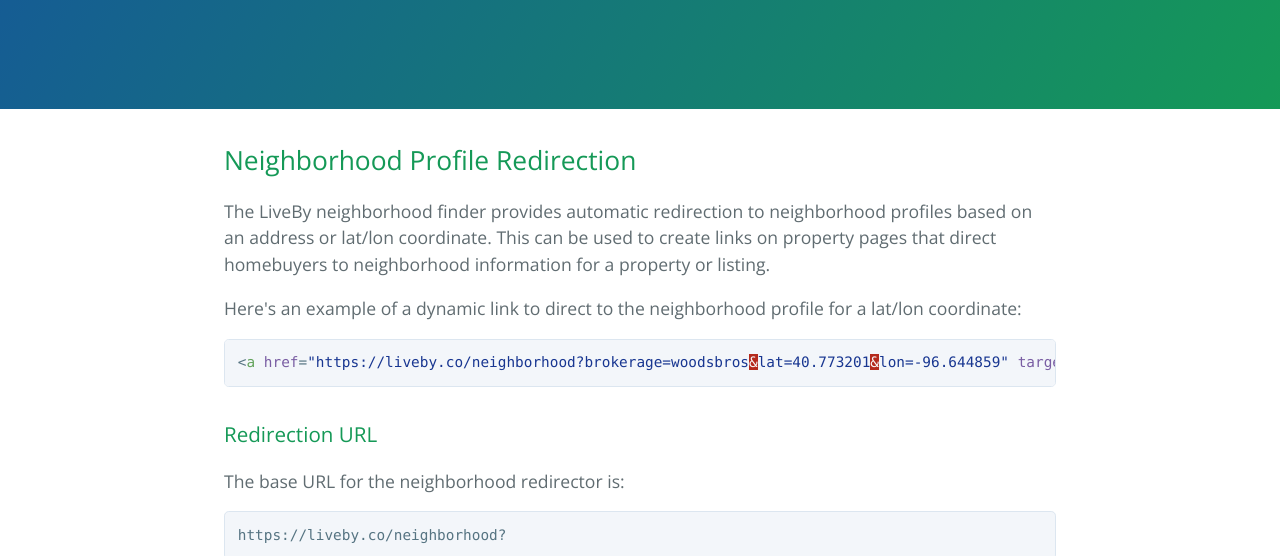
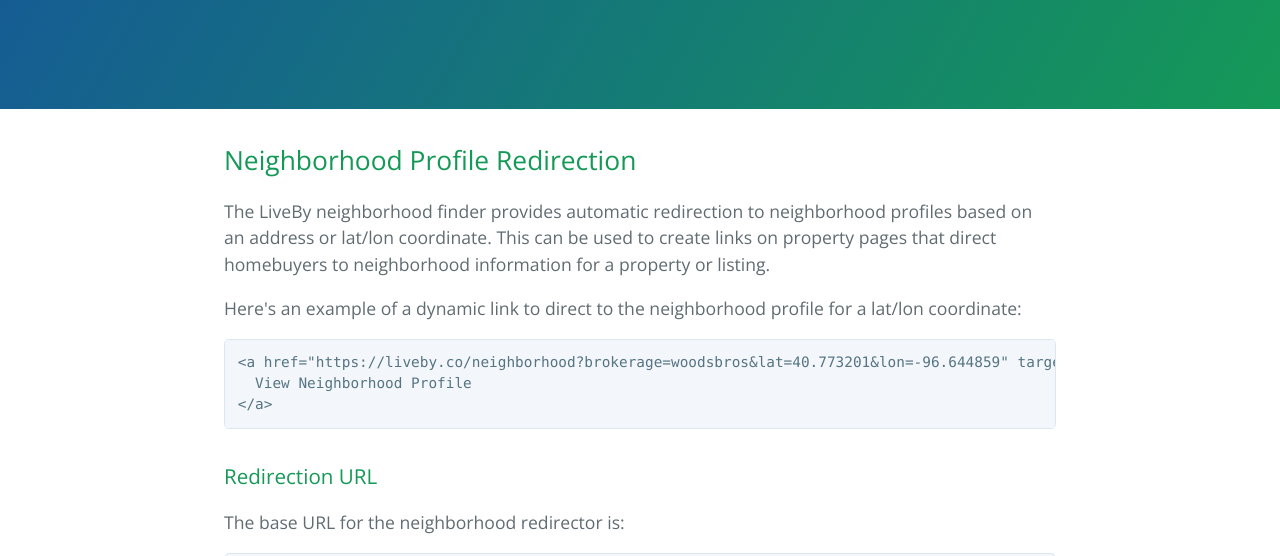
Before and after one commit to LiveBy/liveby.github.io, a plain HTML site: page index.html in a window 1280 px wide. Shown: the part 208-764 px from the top of the page. Drawn offline with nearby package versions, Linux system fonts and the light colour scheme.

```diff
--- a/index.html
+++ b/index.html
@@ -23,7 +23,10 @@
 
 <p>Here's an example of a dynamic link to direct to the neighborhood profile for a lat/lon coordinate:</p>
 
-<div class="highlight highlight-text-html-basic"><pre>&lt;<span class="pl-ent">a</span> <span class="pl-e">href</span>=<span class="pl-s"><span class="pl-pds">"</span>https://liveby.co/neighborhood?brokerage=woodsbros<span class="pl-ii">&amp;</span>lat=40.773201<span class="pl-ii">&amp;</span>lon=-96.644859<span class="pl-pds">"</span></span> <span class="pl-e">target</span>=<span class="pl-s"><span class="pl-pds">"</span>_blank<span class="pl-pds">"</span></span>&gt;View Neighborhood Profile&lt;/<span class="pl-ent">a</span>&gt;</pre></div>
+<pre><code>&lt;a href="https://liveby.co/neighborhood?brokerage=woodsbros&amp;lat=40.773201&amp;lon=-96.644859" target="_blank"&gt;
+  View Neighborhood Profile
+&lt;/a&gt;
+</code></pre>
 
 <h3>
 <a id="redirection-url" class="anchor" href="#redirection-url" aria-hidden="true"><span aria-hidden="true" class="octicon octicon-link"></span></a>Redirection URL</h3>
```
Also changed, not shown: params.json (+1 -1 lines).
